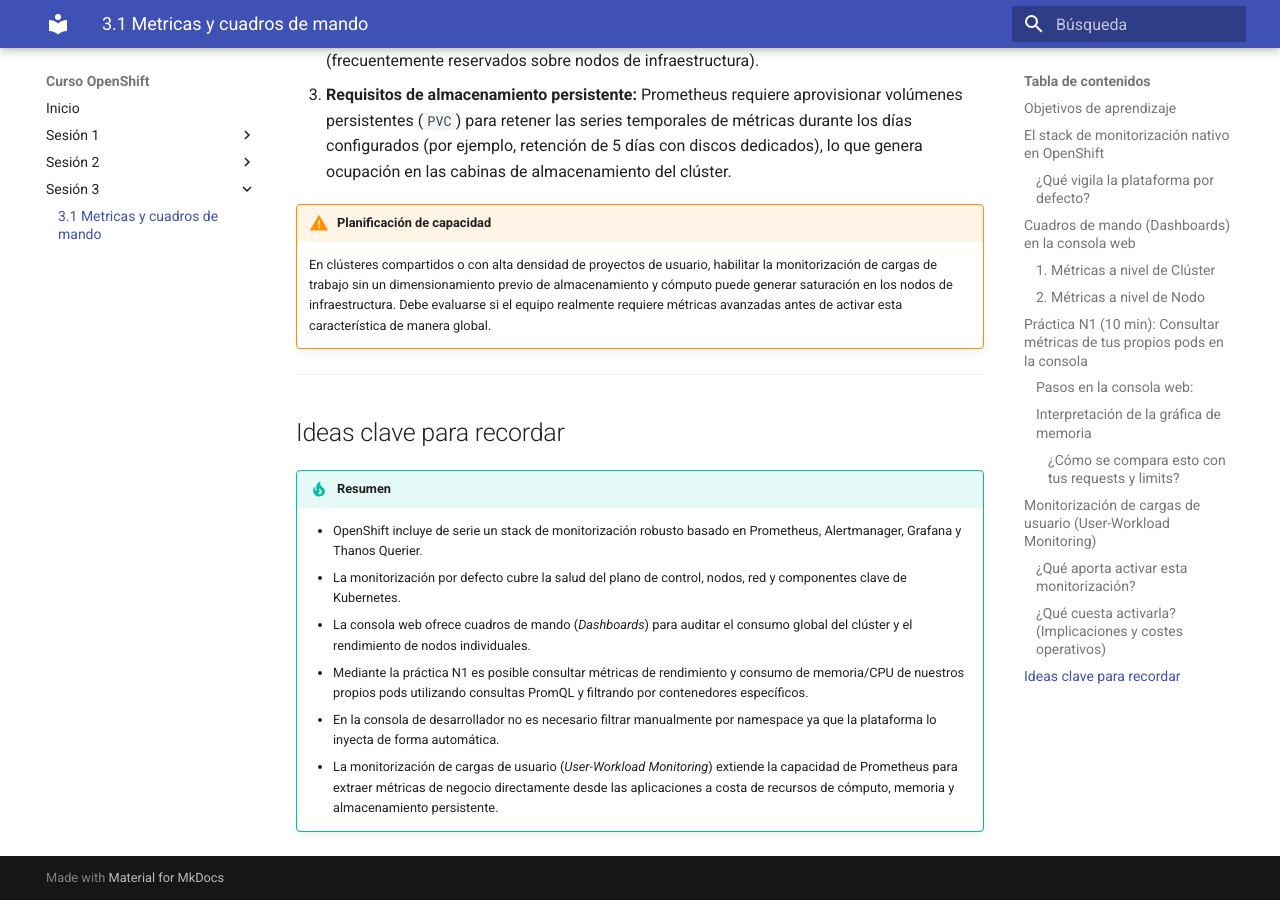
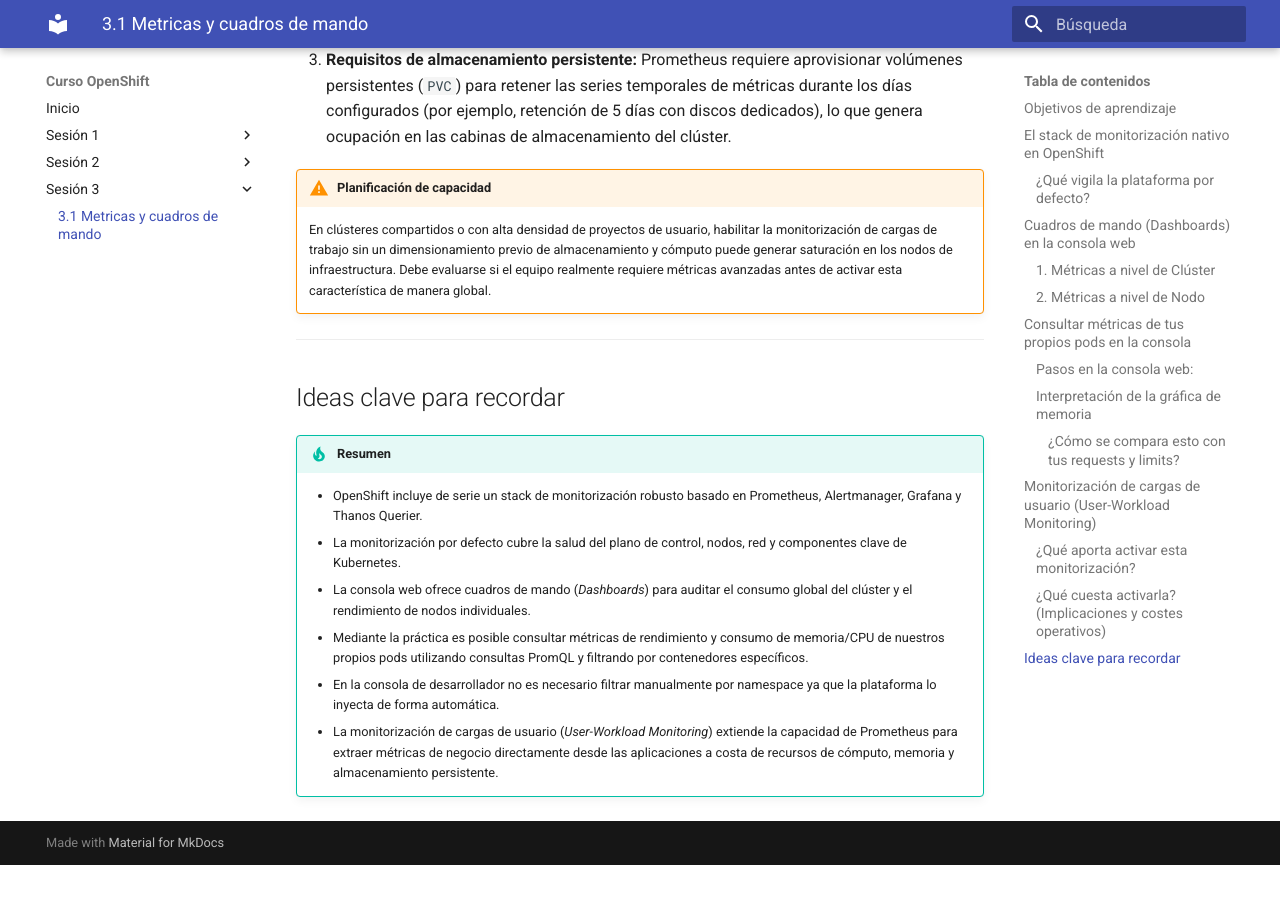
Before and after one commit to ieftraining/curso-openshift, an MkDocs documentation site: the page built from docs/sesion3/3.1 Metricas y cuadros de mando.md, in a window 1280 px wide and 900 px high, scrolled down 5424 px. Built offline with MkDocs 1.6.1 and Material for MkDocs 9.7.7, drawn with Linux system fonts in a browser that asks for light colours; after the commit the page ends 6289 px from its top, so only the background shows below that; some of the changed text lies outside the part shown.

Commit message:
Add files via upload

```diff
--- a/docs/sesion3/3.1 Metricas y cuadros de mando.md
+++ b/docs/sesion3/3.1 Metricas y cuadros de mando.md
@@ -76,7 +76,7 @@ flowchart TD
 
 ---
 
-## Práctica N1 (10 min): Consultar métricas de tus propios pods en la consola
+## Consultar métricas de tus propios pods en la consola
 
 Para consolidar la teoría, realizaremos una práctica guiada integrada para consultar el consumo de recursos de nuestros propios despliegues.
 
@@ -171,6 +171,6 @@ Activar la monitorización de cargas de usuario no es un proceso gratuito en té
     - OpenShift incluye de serie un stack de monitorización robusto basado en Prometheus, Alertmanager, Grafana y Thanos Querier.
     - La monitorización por defecto cubre la salud del plano de control, nodos, red y componentes clave de Kubernetes.
     - La consola web ofrece cuadros de mando (*Dashboards*) para auditar el consumo global del clúster y el rendimiento de nodos individuales.
-    - Mediante la práctica N1 es posible consultar métricas de rendimiento y consumo de memoria/CPU de nuestros propios pods utilizando consultas PromQL y filtrando por contenedores específicos.
+    - Mediante la práctica  es posible consultar métricas de rendimiento y consumo de memoria/CPU de nuestros propios pods utilizando consultas PromQL y filtrando por contenedores específicos.
     - En la consola de desarrollador no es necesario filtrar manualmente por namespace ya que la plataforma lo inyecta de forma automática.
     - La monitorización de cargas de usuario (*User-Workload Monitoring*) extiende la capacidad de Prometheus para extraer métricas de negocio directamente desde las aplicaciones a costa de recursos de cómputo, memoria y almacenamiento persistente.
```
